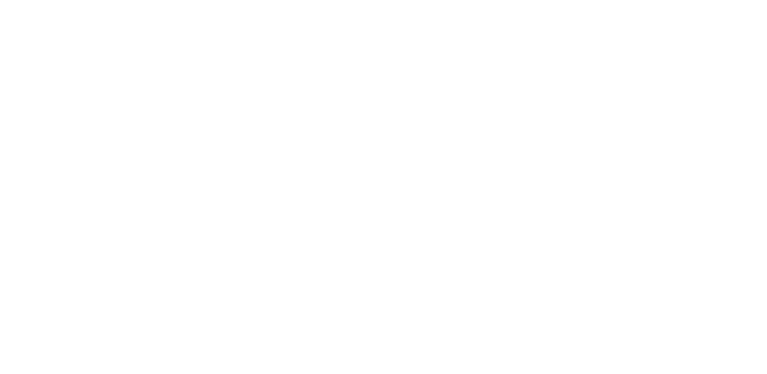
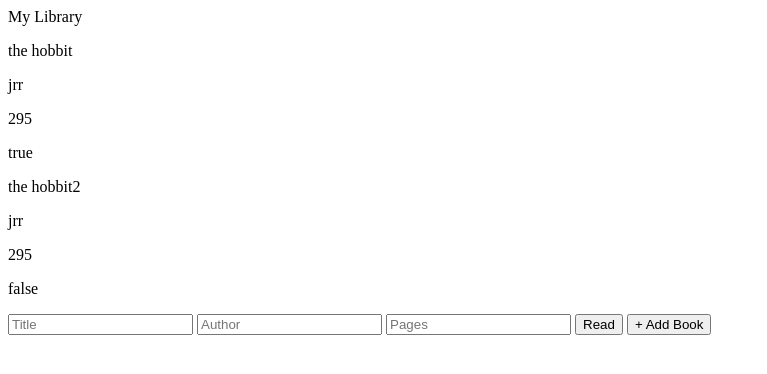
Before and after one commit to dholm90/library, a plain HTML site: page index.html in a window 1280 px wide. Shown: the whole page, without its empty margins (0-767 px from the left). Drawn offline with Linux system fonts and the light colour scheme.

Commit message:
built book contructor & add book form

```diff
--- a/index.html
+++ b/index.html
@@ -9,6 +9,17 @@
     <script src="js/main.js" defer></script>
 </head>
 <body>
+    <header>My Library</header>
+    <div class="books"></div>
+    <section class="add-book">
+        <form action="#" method="get">
+            <input required type="text" name="title" placeholder="Title" id="title">
+            <input type="text" name="author" placeholder="Author" id="author">
+            <input type="number" name="pages" placeholder="Pages" id="pages">
+            <button id="read" type="button">Read</button>
+            <button id="add-book" type="button">+ Add Book</button>
+        </form>
+    </section>
 
 </body>
 </html>
--- a/js/main.js
+++ b/js/main.js
@@ -9,22 +9,55 @@ function Book(title, author, pages, read) {
     this.info = function () {
         return title + author + pages + read;
     }
+}
 
-
+function addBookToLibrary(newBook) {
+    myLibrary.push(newBook);
 }
 
 const theHobbit = new Book('the hobbit', 'jrr', '295', true);
 const theHobbit2 = new Book('the hobbit2', 'jrr', '295', false);
 
-function addBookToLibrary(newBook) {
-    myLibrary.push(newBook);
-}
-
 addBookToLibrary(theHobbit);
 addBookToLibrary(theHobbit2);
 
-function displayLibrary() {
+function displayLibrary(library) {
+    library.forEach(book => {
+        const bookContainer = document.querySelector('.books');
+        const bookCard = document.createElement('div');
+        const title = document.createElement('p');
+        const author = document.createElement('p');
+        const pages = document.createElement('p');
+        const read = document.createElement('p');
 
+        title.textContent = book.title;
+        author.textContent = book.author;
+        pages.textContent = book.pages;
+        read.textContent = book.read;
+
+        bookCard.appendChild(title);
+        bookCard.appendChild(author);
+        bookCard.appendChild(pages);
+        bookCard.appendChild(read);
+        bookContainer.appendChild(bookCard);
+    });
 }
+displayLibrary(myLibrary);
 
-console.log(myLibrary);
+const btn = document.querySelector('#add-book');
+
+btn.addEventListener('click', function (e) {
+    const bookContainer = document.querySelector('.books');
+
+    const title = document.getElementById('title').value;
+    const author = document.getElementById('author').value;
+    const pages = document.getElementById('pages').value;
+    const read = document.getElementById('read').value;
+    const newBook = new Book(title, author, pages, read);
+    if (title && author && pages) {
+        bookContainer.innerHTML = "";
+        addBookToLibrary(newBook);
+        displayLibrary(myLibrary);
+    }
+
+});
```
